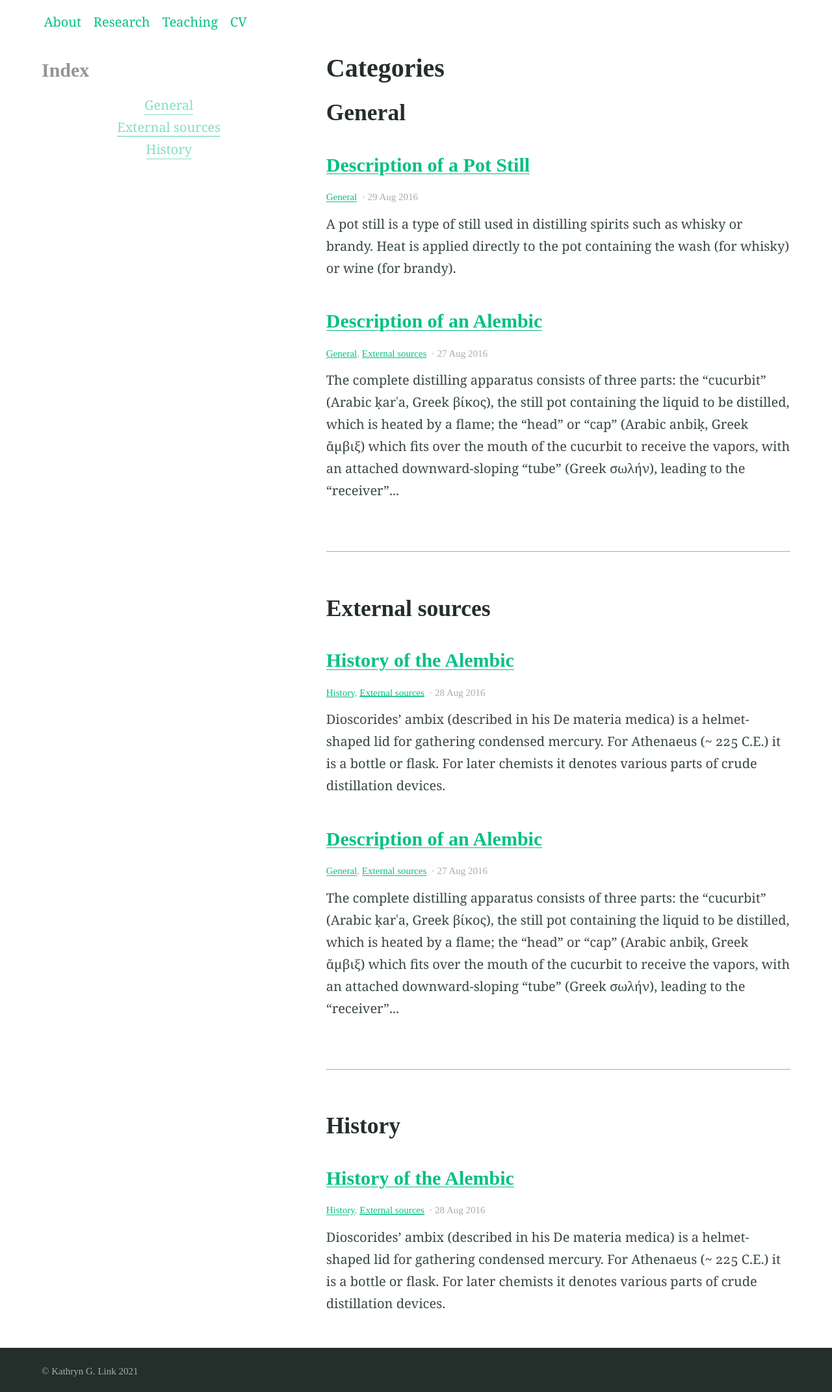
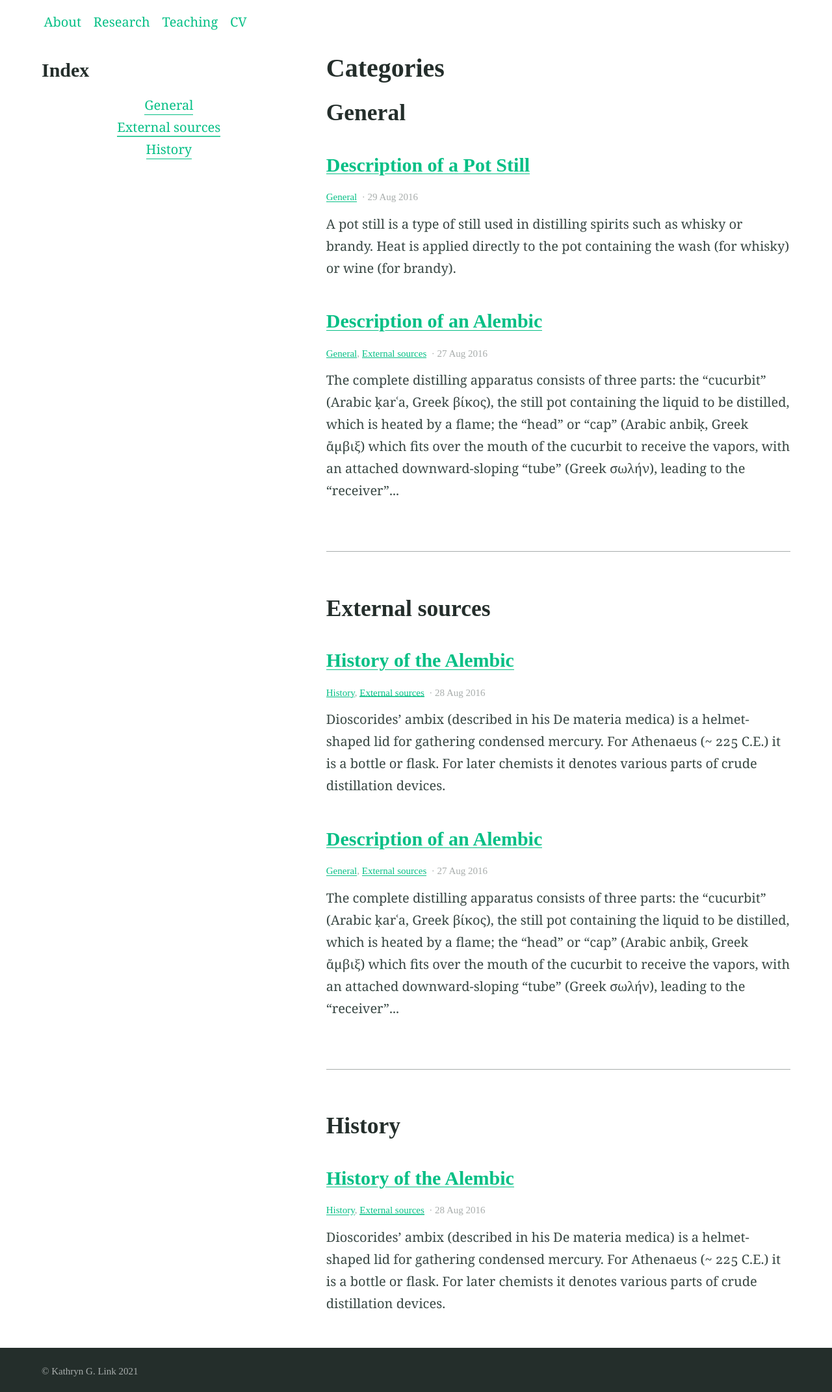
Before and after one commit to kathrynglink/kathrynglink.github.io, a Jekyll site: the page built from categories.md, in a window 1280 px wide. Shown: the whole page at 65% size. Built offline with Jekyll 4.4.1, drawn with Linux system fonts in a browser that asks for light colours.

Commit message:
Update _theme.scss

```diff
--- a/_sass/_theme.scss
+++ b/_sass/_theme.scss
@@ -150,7 +150,7 @@ body {
     max-width: 34%;
     margin-left: 4%;
     @include flex(1, 0, auto);
-    opacity: 0.5;
+    opacity: 1.0;
     transition: opacity .1s;
     .section {
       position: sticky;
```
